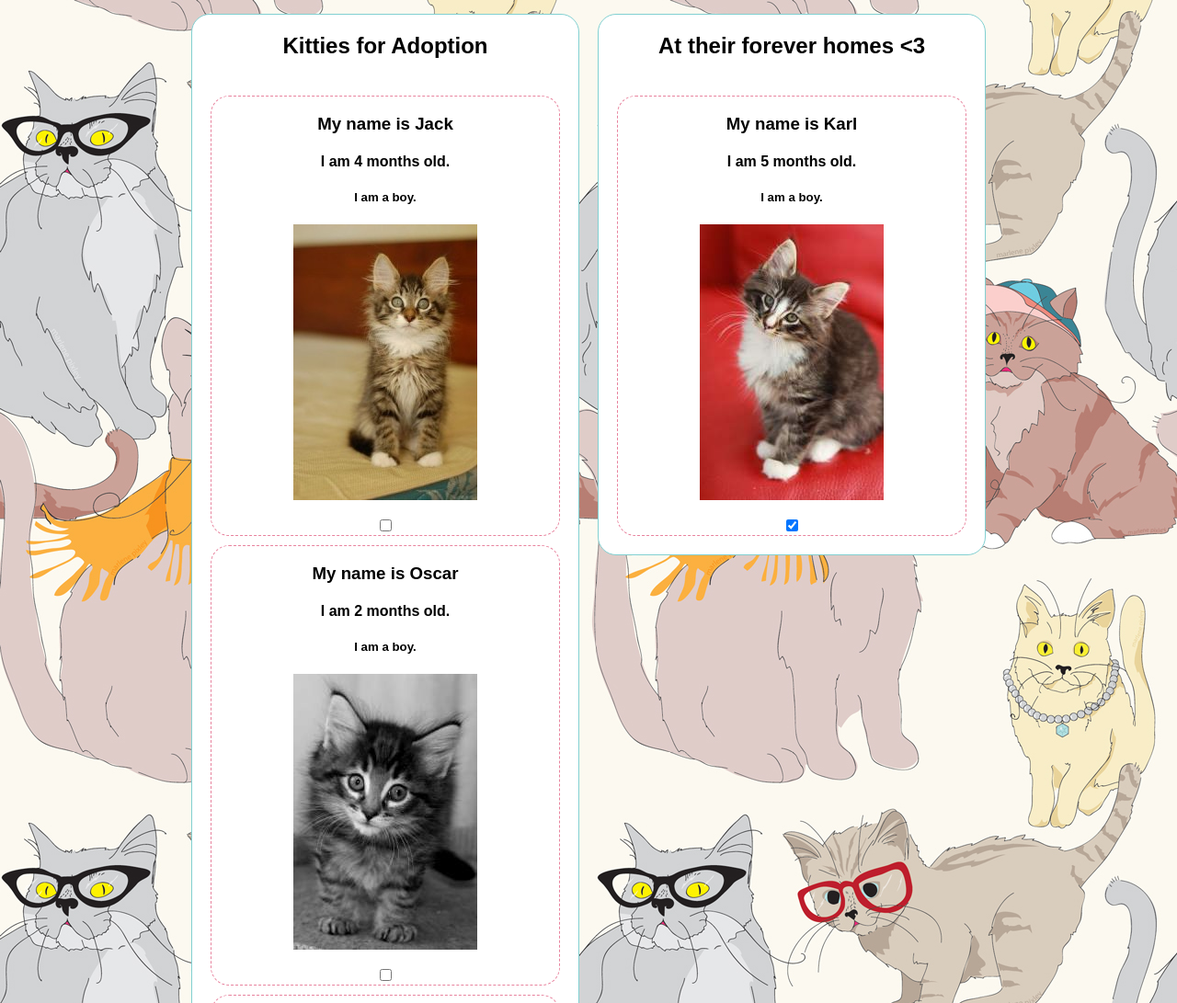
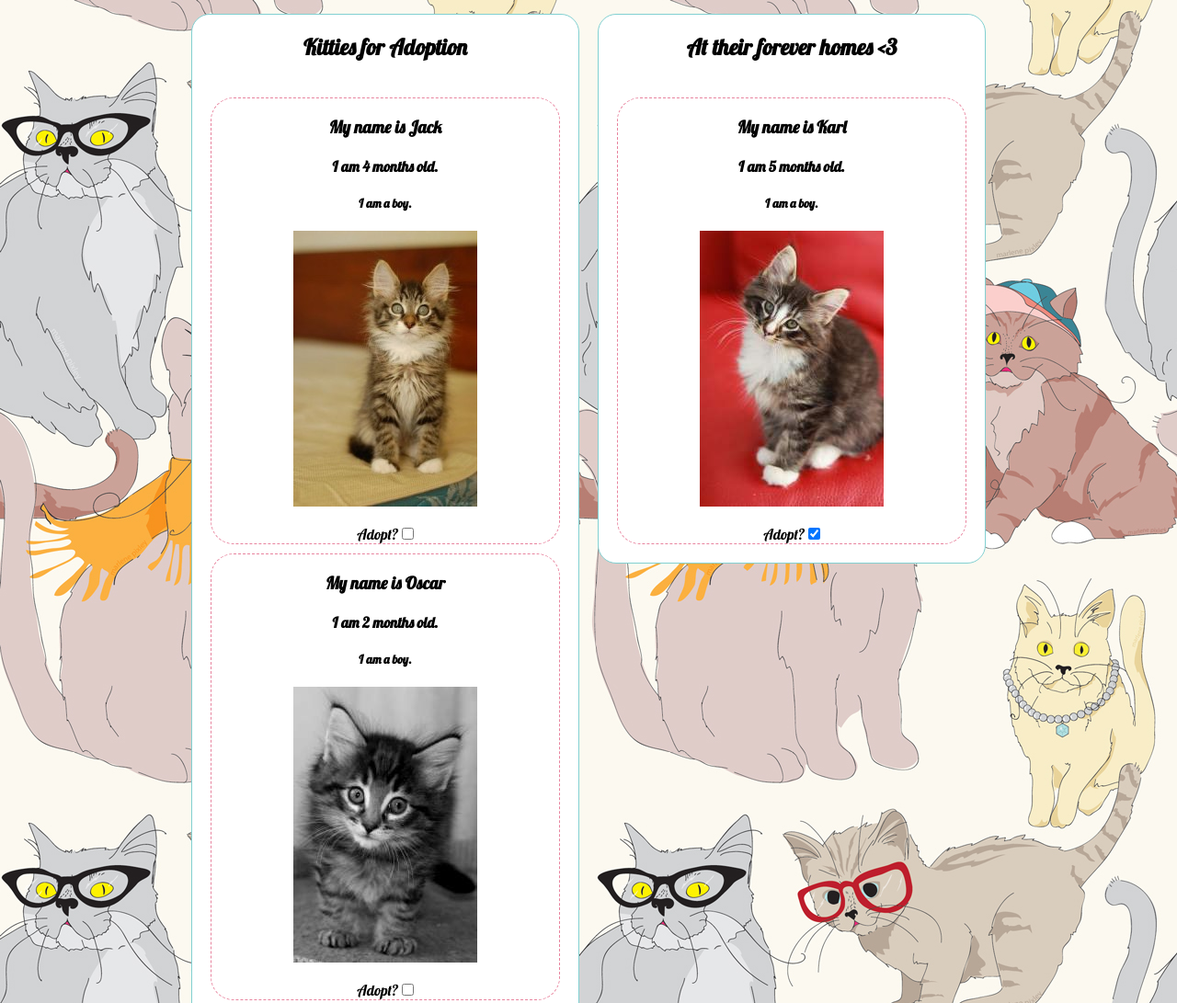
Before and after one commit to josephatiba/kitten_project, a plain HTML site: page kitties-starter-app/index.html in a window 1280 px wide. Shown: the top 1091 px of the page at 92% size. Drawn offline with Linux system fonts and the light colour scheme.

Commit message:
This changes the font to lobster

```diff
--- a/kitties-starter-app/css/style.css
+++ b/kitties-starter-app/css/style.css
@@ -1,8 +1,7 @@
-/*@import a Google Font here!*/
-
 body {
 	background-image: url(../images/background.png);
 	text-align: center;
+	font-family: 'Lobster', cursive;
 }
 
 #container {
@@ -21,7 +20,7 @@ ul {
 .dashed {
 	list-style: none;
 	border: 1px dashed #E8839E;
-	border-radius: 20px;
+	border-radius: 25px;
 	margin: 10px;
 	text-align: center;
 }
--- a/kitties-starter-app/index.html
+++ b/kitties-starter-app/index.html
@@ -9,7 +9,7 @@
 		<!--[if lt IE 9]>
 		<script src="js/html5shiv.js"></script>
 		<![endif]-->
-
+		<link href='http://fonts.googleapis.com/css?family=Lobster' rel='stylesheet' type='text/css'>
 		<link rel="stylesheet" href="css/normalize.css">
 		<link rel="stylesheet" href="css/style.css">
 
@@ -30,7 +30,7 @@
 
 					  		<h3 class="name">My name is {{ cat.catName }}</h3>
 
-					  		<h4 class="age">I am {{ cat.monthsOld}} months old.</h4>
+					  		<h4 class="age">I am {{ cat.monthsOld }} months old.</h4>
 
 					  		<h5 class="gender">I am a {{ cat.gender }}.</h5>
 
@@ -38,9 +38,9 @@
 					  			<img src="{{ cat.image }}" />
 					  		</figure>
 
-					  		<form name="Adopt?">
-					  			<input type="checkbox" ng-class="adopt" ng-model="cat.adopted" />
-					  		</form>
+							<label>Adopt?</label>
+					  		<input type="checkbox" ng-class="adopt" ng-model="cat.adopted" />
+
 
 					  </li>
 				</ul>
@@ -64,9 +64,9 @@
 					  			<img src="{{ cat.image }}" />
 					  		</figure>
 
-					  		<form name="Adopt?">
-					  			<input type="checkbox" ng-class="adopt" ng-model="cat.adopted" />
-					  		</form>
+					  		<label>Adopt?</label>
+					  			<input type="checkbox" value="Adopt?" ng-class="adopt" ng-model="cat.adopted" />
+
 
 					  </li>
 				</ul>
```
